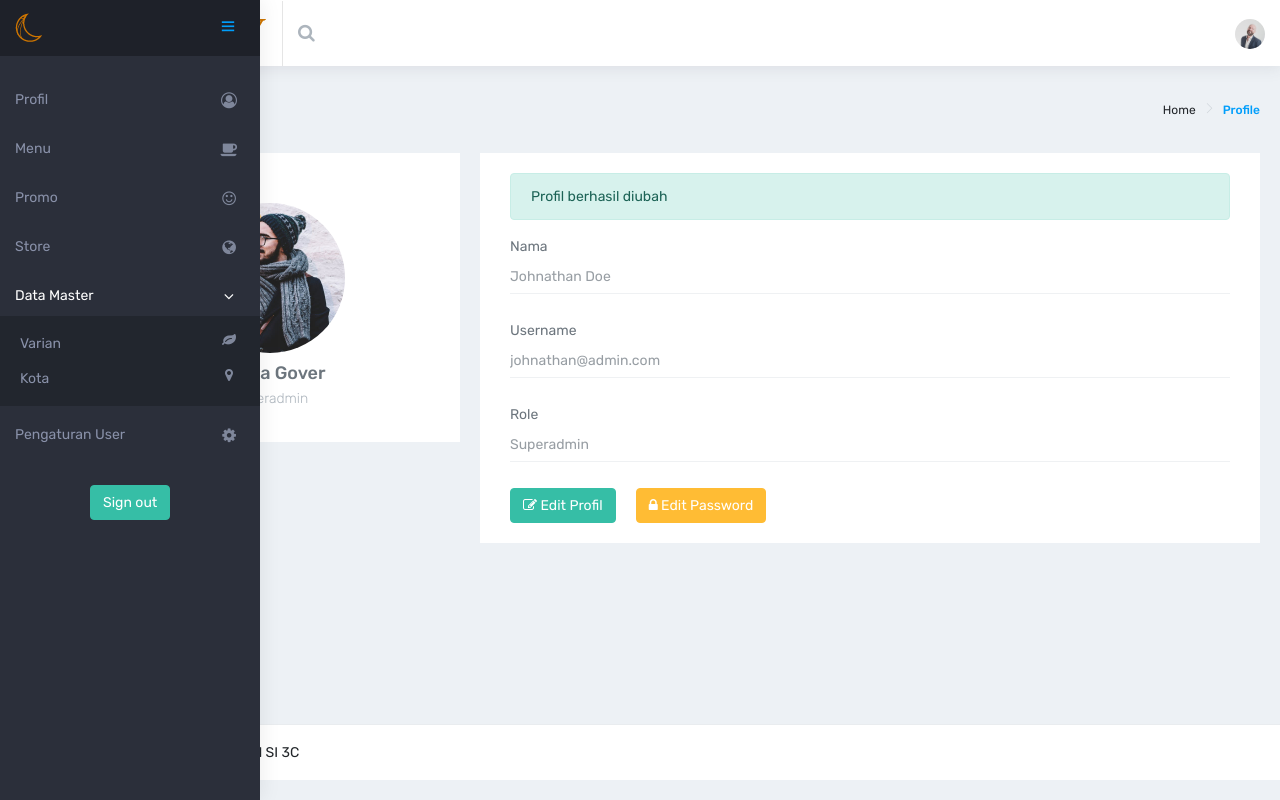
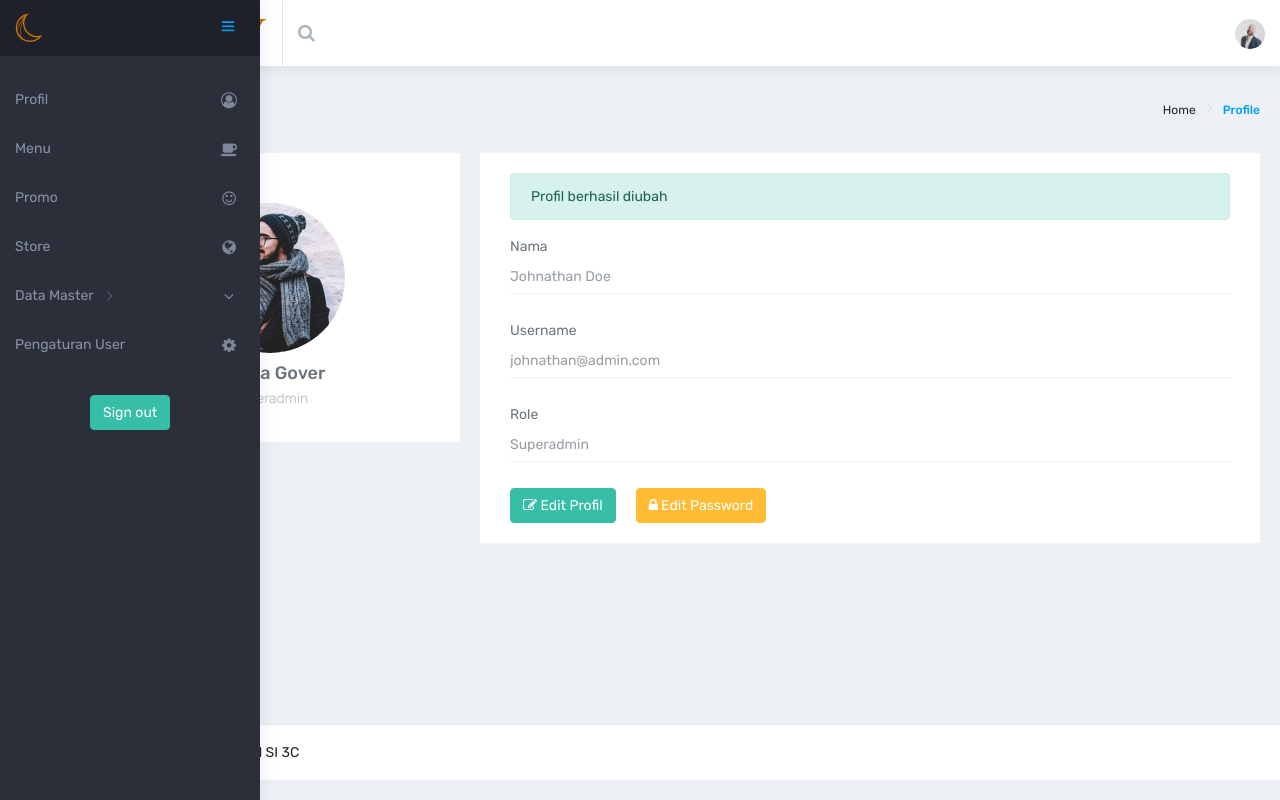
Before and after one commit to naufalix/moonday, a PHP site: page / in a window 1280 px wide. Run offline with PHP 8.4, Linux system fonts and the light colour scheme; the visitor is signed in with stand-in values (Sample User, id 1); data comes from the database, SQL or seed files in the repository; some libraries are stand-ins or nearby versions.

Commit message:
Fix sidebar dropdown

```diff
--- a/admin/views/includes/sidebar.php
+++ b/admin/views/includes/sidebar.php
@@ -28,17 +28,13 @@
                     <i class="fa fa-globe"></i><span class="hide-menu"></span>Store</a>
                 </li>
                 <li>
-                    <a class="waves-effect waves-dark" aria-expanded="false">
-                    <i class="fa fa-angle-down"></i><span class="hide-menu"></span>Data Master</a>
-                    <ul >
-                        <li>
-                            <a class="waves-effect waves-dark" href="index.php?page=varian" aria-expanded="false">
-                            <i class="fa fa-leaf"></i><span class="hide-menu">Varian</span></a>
-                        </li>
-                        <li>
-                            <a class="waves-effect waves-dark" href="index.php?page=kota" aria-expanded="false">
-                            <i class="fa fa-map-marker"></i><span class="hide-menu">Kota</span></a>
-                        </li>
+                    <a class="has-arrow waves-effect waves-dark" href="javascript:void(0)" aria-expanded="false">
+                        <i class="fa fa-angle-down"></i>
+                        <span class="hide-menu">Data Master</span>
+                    </a>
+                    <ul aria-expanded="false" class="collapse">
+                        <li><a href="index.php?page=varian">Varian<i class="fa fa-leaf"></i></a></li>
+                        <li><a href="index.php?page=kota">Kota<i class="fa fa-map-marker"></i></a></li>
                     </ul>
                 </li>
                 <li>
```
